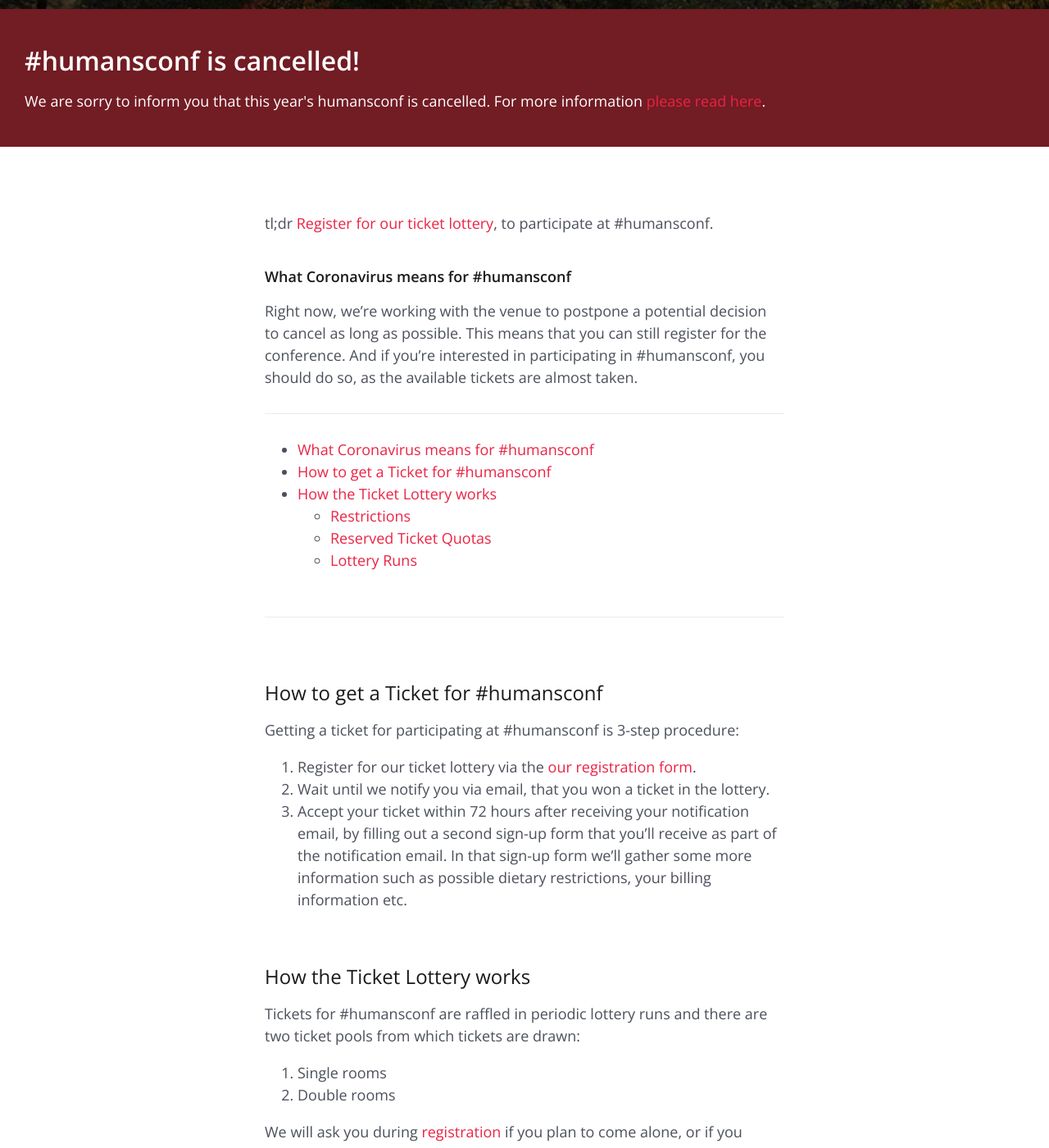
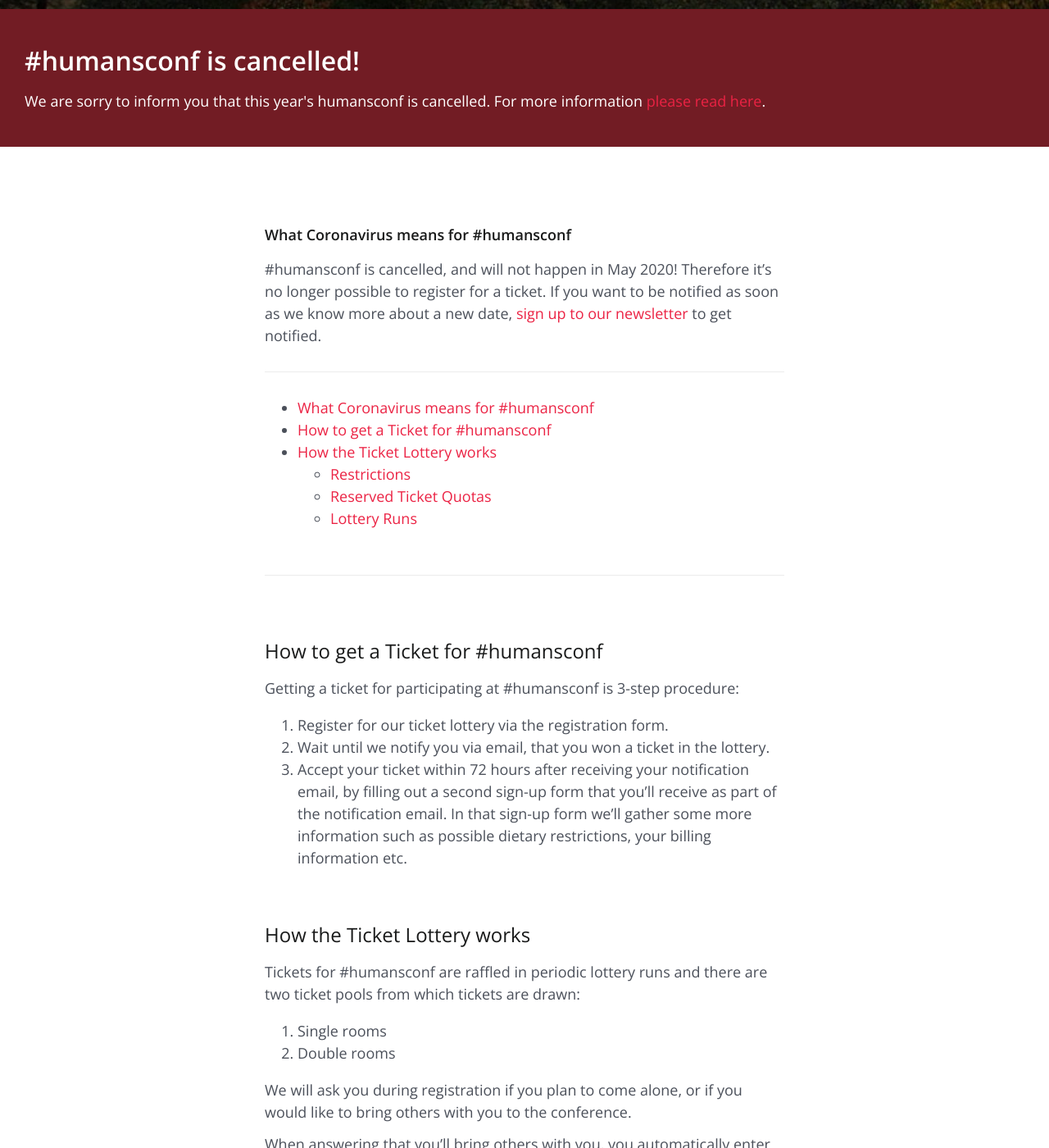
Before and after one commit to humansconf/humansconf.org, a Jekyll site: the page built from register.md, in a window 1280 px wide and 1400 px high, scrolled down 589 px. Shown: the whole window at 82% size. Built offline with Jekyll 4.4.1, drawn with Linux system fonts in a browser that asks for light colours; some of the changed text lies outside the part shown.

Commit message:
Remove mentions of dates and links to register form throughout site

```diff
--- a/register.md
+++ b/register.md
@@ -1,19 +1,15 @@
 ---
 layout: page
 header_image: "header-register.jpg"
-meta_description: >-
-  Register for #humansconf, the conference centered around the most important thing when it comes to impactful technology products: People & their interactions! #humansconf is an Open Space and takes place from 21-23 May 2020 in Rückersbach in Germany.
-summary: >-
-  Register for participating in #humansconf
+meta_description: "As #humansconf is cancelled, it's no longer possible to register for a ticket."
 title: "Register for #humansconf"
 permalink: /register
 ---
 
-tl;dr [Register for our ticket lottery][registerform], to participate at #humansconf.
 
 ### What Coronavirus means for #humansconf
 
-Right now, we're working with the venue to postpone a potential decision to cancel as long as possible. This means that you can still register for the conference. And if you're interested in participating in #humansconf, you should do so, as the available tickets are almost taken.
+#humansconf is cancelled, and will not happen in May 2020! Therefore it's no longer possible to register for a ticket. If you want to be notified as soon as we know more about a new date, [sign up to our newsletter](/#get-notified) to get notified.
 
 ----
 
@@ -25,7 +21,7 @@ Right now, we're working with the venue to postpone a potential decision to canc
 ## How to get a Ticket for #humansconf
 
 Getting a ticket for participating at #humansconf is 3-step procedure:
-1. Register for our ticket lottery via the [our registration form][registerform].
+1. Register for our ticket lottery via the registration form.
 1. Wait until we notify you via email, that you won a ticket in the lottery.
 1. Accept your ticket within 72 hours after receiving your notification email, by filling out a second sign-up form that you'll receive as part of the notification email. In that sign-up form we'll gather some more information such as possible dietary restrictions, your billing information etc.
 
@@ -36,7 +32,7 @@ Tickets for #humansconf are raffled in periodic lottery runs and there are two t
 1. Single rooms
 2. Double rooms
 
-We will ask you during [registration][registerform] if you plan to come alone, or if you would like to bring others with you to the conference.
+We will ask you during registration if you plan to come alone, or if you would like to bring others with you to the conference.
 
 When answering that you'll bring others with you, you automatically enter the lottery for double rooms. If not, then your registration enters the lottery for single rooms.
 
```
Also changed, not shown: other parts of register.md (+0 -1 lines), format.md (+1 -1 lines), venue.md (+1 -7 lines).
